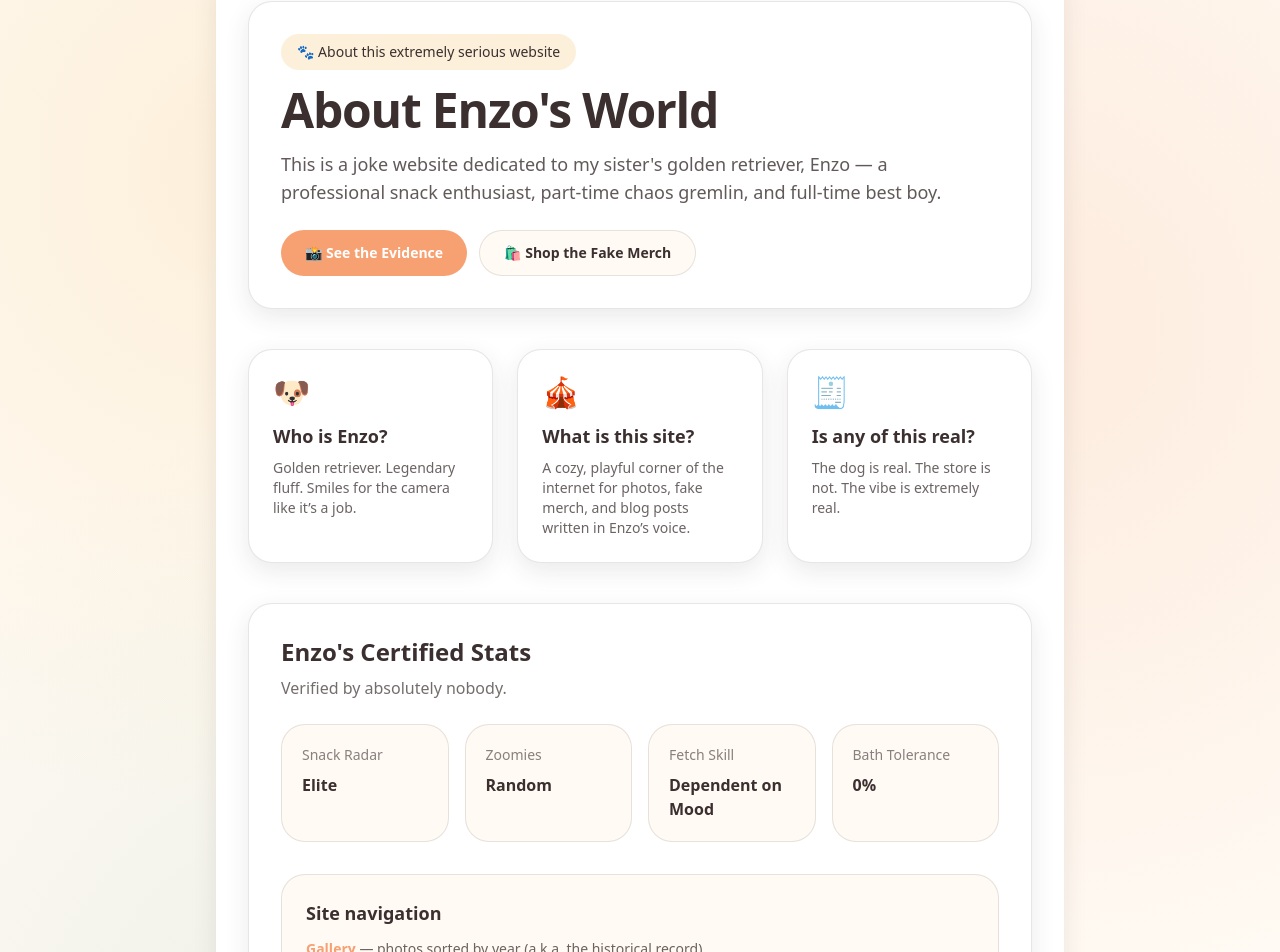
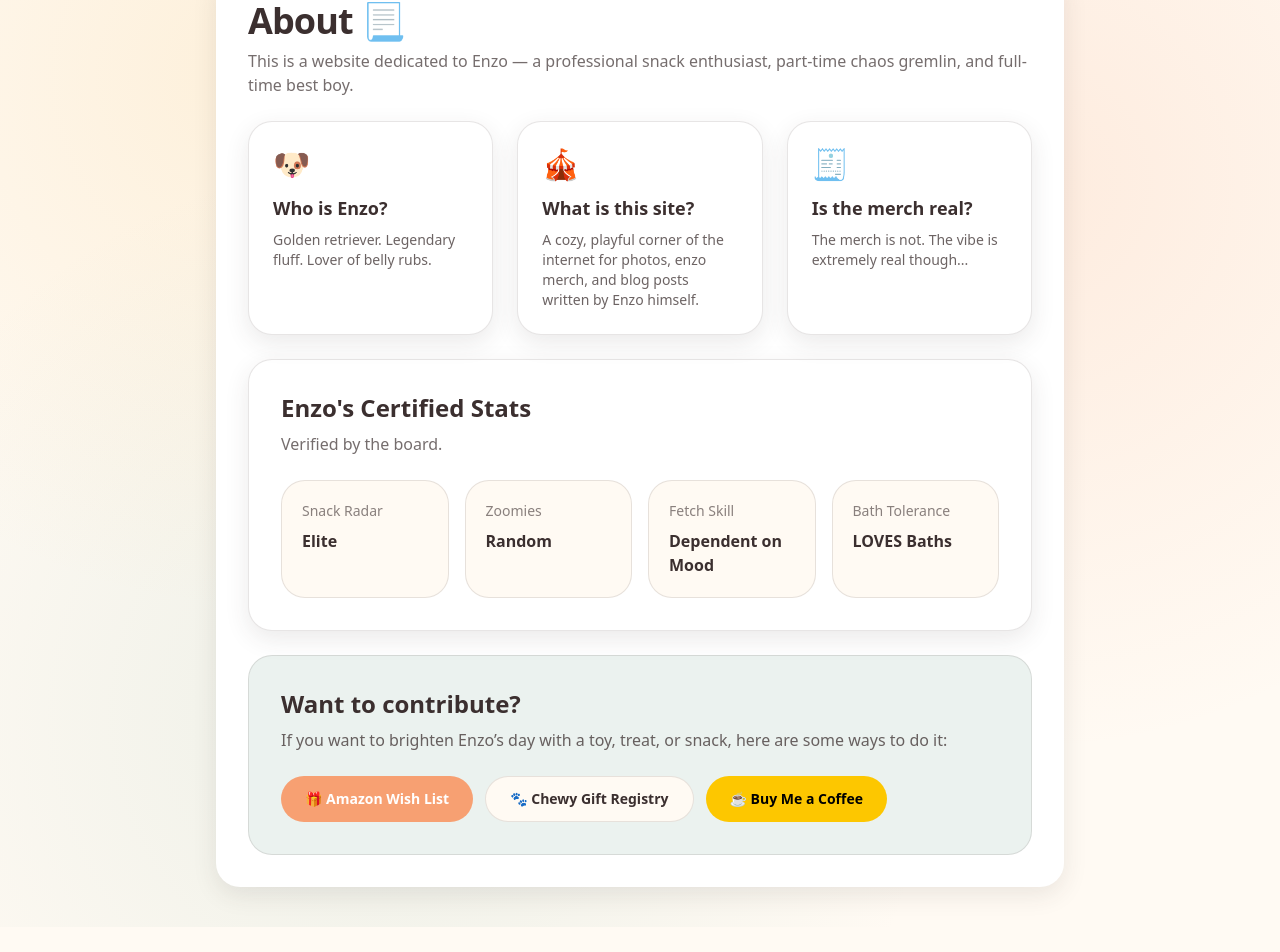
Before and after one commit to RickySerrano904/EnzosWorld.com, a Next.js app: page /about in a window 1280 px wide. Shown: the part 136-1088 px from the top of the page. After the commit the page ends 1063 px from the top, so only its background shows below. Built offline with nearby package versions, Linux system fonts and the light colour scheme.

Commit message:
Style tweak pages

```diff
--- a/app/about/page.tsx
+++ b/app/about/page.tsx
@@ -3,114 +3,97 @@ import Link from "next/link";
 
 export default function AboutPage() {
   return (
-    <main className="space-y-10">
-      <header className="rounded-3xl border border-border bg-card p-8 shadow-[var(--shadow)]">
-        <p className="inline-flex items-center gap-2 rounded-full bg-[var(--primary)]/25 px-4 py-2 text-sm font-medium">
-          🐾 About this extremely serious website
+    // <main className="space-y-10">
+    //   <header className="rounded-3xl border border-border bg-card p-8 shadow-[var(--shadow)]">
+
+    //     <h1 className="mt-4 text-4xl font-extrabold tracking-tight md:text-5xl">
+    //       About Enzo&apos;s World
+    //     </h1>
+
+    //     <p className="mt-4 max-w-2xl text-lg text-foreground/80">
+    //       This is a website dedicated to Enzo — a professional snack enthusiast,
+    //       part-time chaos gremlin, and full-time best boy.
+    //     </p>
+    //   </header>
+
+    <main className="space-y-6">
+      <header className="space-y-2">
+        <h1 className="text-4xl font-extrabold tracking-tight">
+          About <span className="text-[var(--secondary)]">📃</span>
+        </h1>
+        <p className="text-foreground/70">
+          This is a website dedicated to Enzo — a professional snack enthusiast,
+          part-time chaos gremlin, and full-time best boy.
         </p>
+      </header>
 
-        <h1 className="mt-4 text-4xl font-extrabold tracking-tight md:text-5xl">
-          About Enzo&apos;s World
-        </h1>
 
-        <p className="mt-4 max-w-2xl text-lg text-foreground/80">
-          This is a joke website dedicated to my sister&apos;s golden retriever,
-          Enzo — a professional snack enthusiast, part-time chaos gremlin, and
-          full-time best boy.
-        </p>
-
-        <div className="mt-6 flex flex-col gap-3 sm:flex-row">
-          <Link
-            href="/gallery"
-            className="inline-flex items-center justify-center rounded-full bg-[var(--secondary)] px-6 py-3 text-sm font-semibold text-white transition hover:brightness-95 active:scale-[0.99]"
-          >
-            📸 See the Evidence
-          </Link>
-          <Link
-            href="/merch"
-            className="inline-flex items-center justify-center rounded-full border border-border bg-background px-6 py-3 text-sm font-semibold transition hover:bg-[var(--primary)]/20 active:scale-[0.99]"
-          >
-            🛍️ Shop the Fake Merch
-          </Link>
-        </div>
-      </header>
 
       <section className="grid gap-6 md:grid-cols-3">
         <InfoCard
           title="Who is Enzo?"
           emoji="🐶"
-          text="Golden retriever. Legendary fluff. Smiles for the camera like it’s a job."
+          text="Golden retriever. Legendary fluff. Lover of belly rubs."
         />
         <InfoCard
           title="What is this site?"
           emoji="🎪"
-          text="A cozy, playful corner of the internet for photos, fake merch, and blog posts written in Enzo’s voice."
+          text="A cozy, playful corner of the internet for photos, enzo merch, and blog posts written by Enzo himself."
         />
         <InfoCard
-          title="Is any of this real?"
+          title="Is the merch real?"
           emoji="🧾"
-          text="The dog is real. The store is not. The vibe is extremely real."
+          text="The merch is not. The vibe is extremely real though..."
         />
       </section>
 
       <section className="rounded-3xl border border-border bg-card p-8 shadow-[var(--shadow)]">
         <h2 className="text-2xl font-bold">Enzo&apos;s Certified Stats</h2>
         <p className="mt-2 text-foreground/70">
-          Verified by absolutely nobody.
+          Verified by the board.
         </p>
 
         <div className="mt-6 grid gap-4 sm:grid-cols-2 lg:grid-cols-4">
           <Stat label="Snack Radar" value="Elite" />
           <Stat label="Zoomies" value="Random" />
           <Stat label="Fetch Skill" value="Dependent on Mood" />
-          <Stat label="Bath Tolerance" value="0%" />
-        </div>
-
-        <div className="mt-8 rounded-3xl border border-border bg-background p-6">
-          <h3 className="text-lg font-bold">Site navigation</h3>
-          <ul className="mt-3 space-y-2 text-sm text-foreground/75">
-            <li>
-              <Link className="font-semibold text-[var(--secondary)] hover:underline" href="/gallery">
-                Gallery
-              </Link>{" "}
-              — photos sorted by year (a.k.a. the historical record).
-            </li>
-            <li>
-              <Link className="font-semibold text-[var(--secondary)] hover:underline" href="/blog">
-                Blog
-              </Link>{" "}
-              — dramatic storytelling, snack updates, and puddle incidents.
-            </li>
-            <li>
-              <Link className="font-semibold text-[var(--secondary)] hover:underline" href="/merch">
-                Merch
-              </Link>{" "}
-              — fake store, real laughs, and a cart Enzo will absolutely fill.
-            </li>
-          </ul>
+          <Stat label="Bath Tolerance" value="LOVES Baths" />
         </div>
       </section>
 
       <section className="rounded-3xl border border-border bg-[var(--accent)]/18 p-8">
         <h2 className="text-2xl font-bold">Want to contribute?</h2>
         <p className="mt-2 max-w-2xl text-foreground/75">
-          If you have an Enzo moment, a quote, or a photo that radiates chaotic
-          good-boy energy, it belongs in the gallery.
+          If you want to brighten Enzo’s day with a toy, treat, or snack, here are some ways to do it:
         </p>
 
-        <div className="mt-6 flex flex-col gap-3 sm:flex-row">
-          <Link
-            href="/contact"
-            className="inline-flex items-center justify-center rounded-full bg-[var(--primary)] px-6 py-3 text-sm font-semibold text-[var(--text)] transition hover:brightness-95 active:scale-[0.99]"
+      <div className="mt-6 flex flex-col gap-3 sm:flex-row">
+          <a
+            href="https://www.amazon.com/hz/wishlist/your-wishlist-id"
+            className="inline-flex items-center justify-center rounded-full bg-[var(--secondary)] px-6 py-3 text-sm font-semibold text-white transition hover:brightness-95"
+            target="_blank"
+            rel="noopener noreferrer"
           >
-            ✉️ Contact
-          </Link>
-          <Link
-            href="/"
-            className="inline-flex items-center justify-center rounded-full border border-border bg-background px-6 py-3 text-sm font-semibold transition hover:bg-[var(--primary)]/20 active:scale-[0.99]"
+            🎁 Amazon Wish List
+          </a>
+
+          <a
+            href="https://www.chewy.com/gift-registry/your-registry-id"
+            className="inline-flex items-center justify-center rounded-full border border-border bg-background px-6 py-3 text-sm font-semibold transition hover:bg-[var(--primary)]/20"
+            target="_blank"
+            rel="noopener noreferrer"
           >
-            🏠 Back Home
-          </Link>
+            🐾 Chewy Gift Registry
+          </a>
+
+          <a
+            href="https://ko-fi.com/yourprofile"
+            className="inline-flex items-center justify-center rounded-full bg-yellow-400 px-6 py-3 text-sm font-semibold text-black transition hover:brightness-95"
+            target="_blank"
+            rel="noopener noreferrer"
+          >
+            ☕ Buy Me a Coffee
+          </a>
         </div>
       </section>
     </main>
--- a/app/blog/page.tsx
+++ b/app/blog/page.tsx
@@ -19,7 +19,7 @@ export default function BlogPage() {
     <main className="space-y-6">
       <header className="space-y-2">
         <h1 className="text-4xl font-extrabold tracking-tight">
-          Blog <span className="text-[var(--secondary)]">📝</span>
+          Blog <span className="text-[var(--secondary)]">📖</span>
         </h1>
         <p className="text-foreground/70">
           Field reports from Enzo: snacks, puddles, and local feline conflicts.
--- a/app/contact/page.tsx
+++ b/app/contact/page.tsx
@@ -30,14 +30,14 @@ export default function ContactPage() {
   };
 
   return (
-    <main className="space-y-10">
-      <header className="rounded-3xl border border-border bg-card p-8 shadow-[var(--shadow)]">
 
-        <h1 className="mt-4 text-4xl font-extrabold tracking-tight md:text-5xl">
-          Contact Enzo&apos;s Team
+
+    <main className="space-y-6">
+      <header className="space-y-2">
+        <h1 className="text-4xl font-extrabold tracking-tight">
+          Contact Enzo&apos;s Team <span className="text-[var(--secondary)]">📃</span>
         </h1>
-
-        <p className="mt-4 max-w-2xl text-lg text-foreground/80">
+        <p className="text-foreground/70">
           Submit photos, pitch a blog idea, or report urgent snack-related incidents.
         </p>
       </header>
```
